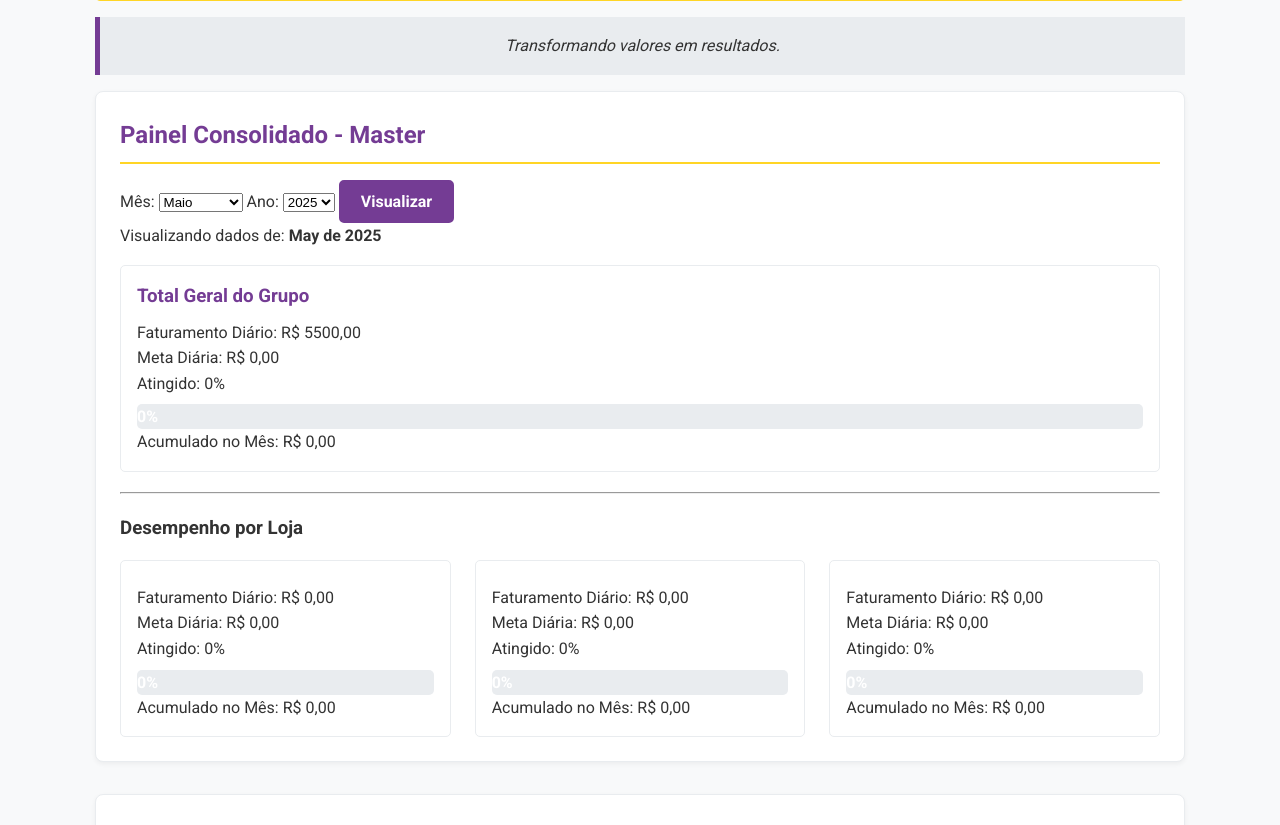
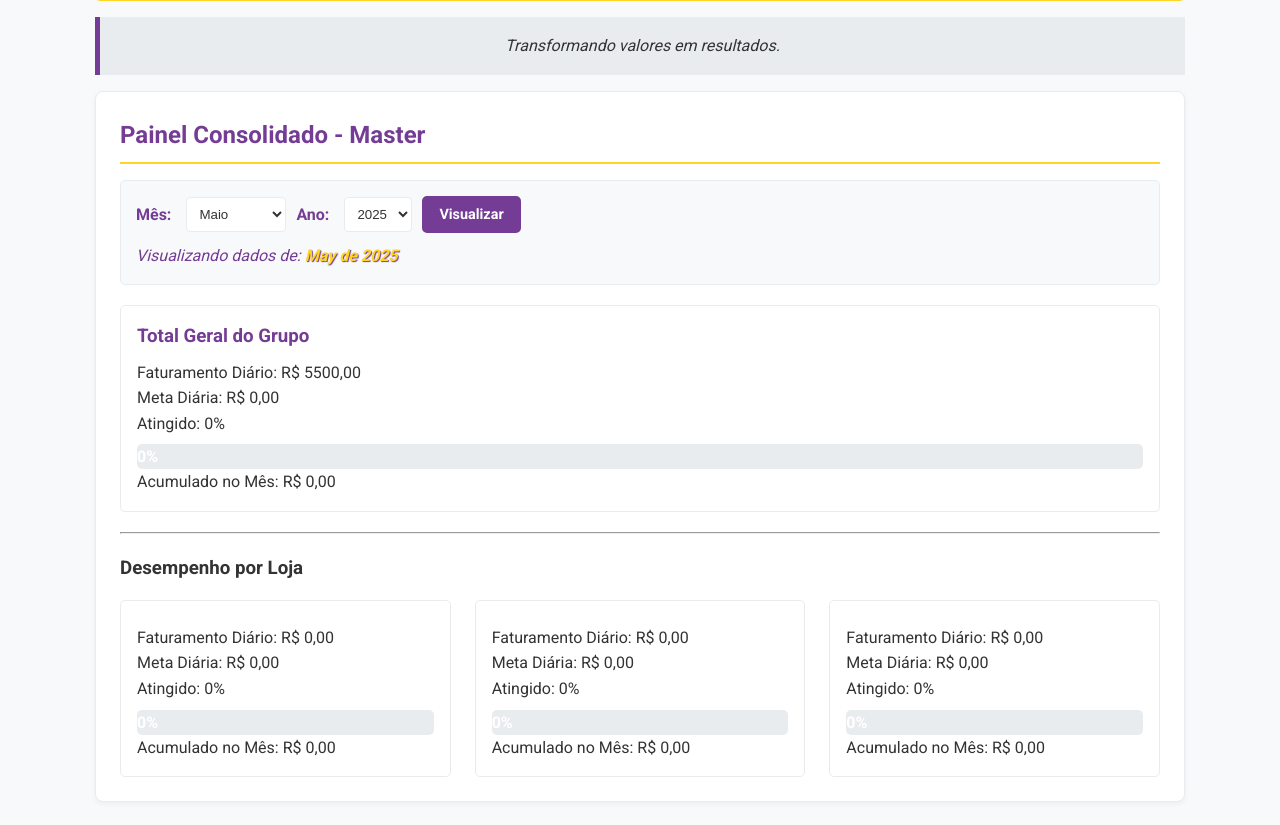
Before and after one commit to PetRamalho/ramalho-petshop-metas, a Flask app: page /dashboard/master in a window 1280 px wide. Shown: the part 277-1102 px from the top of the page. Run offline with Flask 3, Linux system fonts and the light colour scheme; a user stored in the database is signed in.

Commit message:
Update style.css

```diff
--- a/src/static/css/style.css
+++ b/src/static/css/style.css
@@ -373,3 +373,62 @@ footer #frase-inspiradora {
     color: #FFD525;
     text-shadow: 1px 1px 1px #743C94;
 }
+
+/* Estilos para o seletor de mês/ano */
+.month-year-selector {
+    background-color: var(--cor-fundo-claro);
+    padding: 15px;
+    border-radius: 5px;
+    margin-bottom: 20px;
+    border: 1px solid var(--cor-fundo-escuro);
+}
+
+.selector-container {
+    display: flex;
+    align-items: center;
+    flex-wrap: wrap;
+    gap: 10px;
+}
+
+.selector-container label {
+    font-weight: bold;
+    color: var(--cor-roxo-principal);
+    margin-right: 5px;
+}
+
+.selector-container select {
+    padding: 8px;
+    border: 1px solid var(--cor-fundo-escuro);
+    border-radius: 4px;
+    background-color: white;
+    color: var(--cor-texto-escuro);
+}
+
+.btn-sm {
+    padding: 8px 15px;
+    font-size: 0.9rem;
+}
+
+.viewing-period {
+    margin-top: 10px;
+    font-style: italic;
+    color: var(--cor-roxo-principal);
+}
+
+.viewing-period strong {
+    color: var(--cor-amarelo-principal);
+    text-shadow: 1px 1px 1px var(--cor-roxo-principal);
+}
+
+@media (max-width: 768px) {
+    .selector-container {
+        flex-direction: column;
+        align-items: flex-start;
+    }
+
+    .selector-container select,
+    .selector-container button {
+        width: 100%;
+        margin-bottom: 5px;
+    }
+}
```
